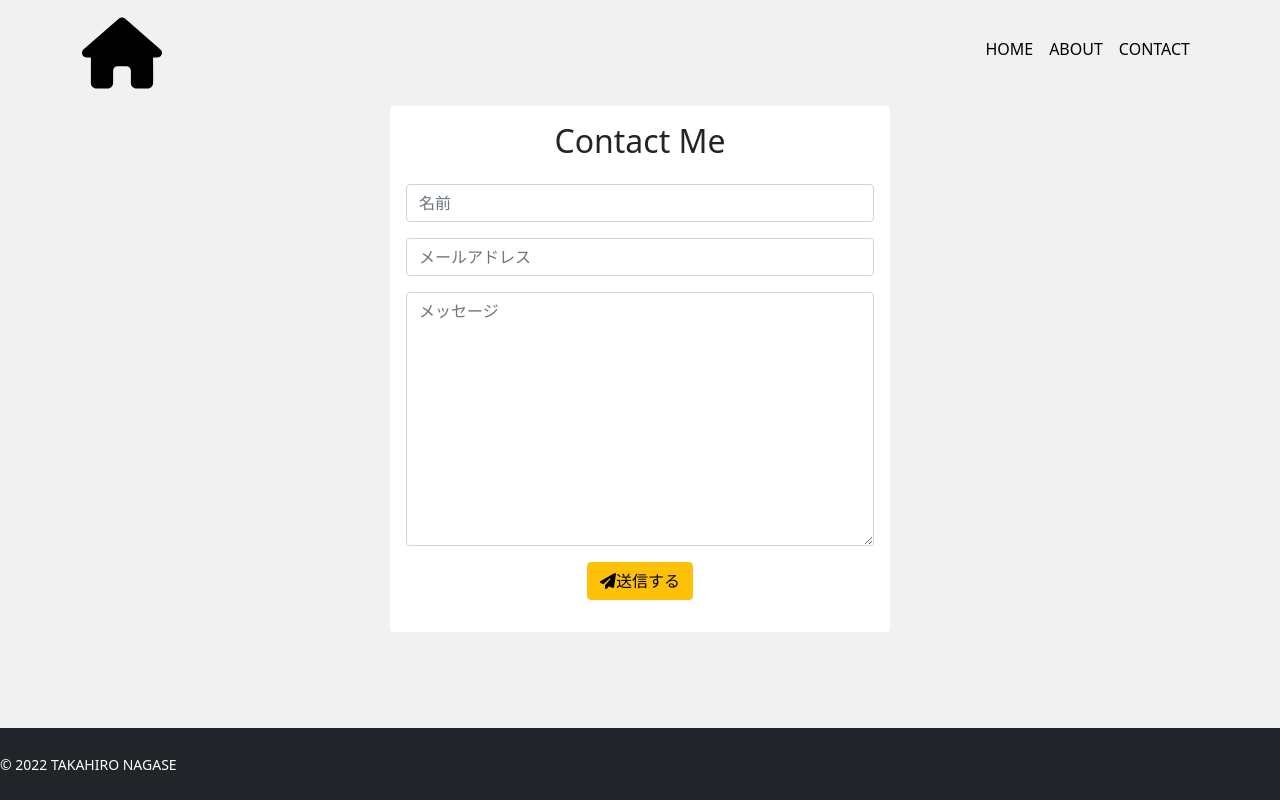
After one commit to userhub2021/django-portfolio, a Django app: page /contact/ in a window 1280 px wide. The commit adds this page. Run offline with Django 3.2, Linux system fonts and the light colour scheme; some libraries are stand-ins or nearby versions.

Commit message:
ポートフォリオ完成

```diff
--- a/app/admin.py
+++ b/app/admin.py
@@ -1,8 +1,10 @@
 from django.contrib import admin
-from .models import Education, Experience, Profile, Work
+from .models import Education, Experience, Profile, Software, Technical, Work
 # Register your models here.
 
 admin.site.register(Profile)
 admin.site.register(Work)
 admin.site.register(Experience)
 admin.site.register(Education)
+admin.site.register(Software)
+admin.site.register(Technical)
--- /dev/null
+++ b/app/forms.py
@@ -0,0 +1,7 @@
+from unicodedata import name
+from django import forms
+
+class ContactForm(forms.Form):
+    name = forms.CharField(max_length=100, label='名前')
+    email = forms.EmailField(max_length=100, label='メールアドレス')
+    message = forms.CharField(label='メッセージ', widget=forms.Textarea())
--- a/app/static/CSS/style.css
+++ b/app/static/CSS/style.css
@@ -106,3 +106,35 @@ main {
 .icon {
     padding: 10px 8px;
 }
+
+.stra-rating {
+    position: relative;
+    font-size: 30px;
+    word-wrap: normal!important;
+}
+
+.stra-rating-front {
+    position: absolute;
+    top: 0;
+    left: 0;
+    overflow: hidden;
+    color: #EE6C4D;
+}
+
+.stra-rating-back {
+    color: #ccc;
+}
+
+.contact {
+    max-width: 500px;
+
+}
+
+.form-control:focus {
+    border-color: hsl(12, 83%, 62%);
+    box-shadow: none;
+}
+
+.card {
+    border: none;
+}
--- a/app/templates/app/base.html
+++ b/app/templates/app/base.html
@@ -25,7 +25,7 @@
                     <a href="{% url 'about' %}" class="nav-link nav-color">ABOUT</a>
                 </li>
                 <li class="nav-item mr-3">
-                    <a href="/" class="nav-link nav-color">CONTACT</a>
+                    <a href="{% url 'contact' %}" class="nav-link nav-color">CONTACT</a>
                 </li>
             </ul>
         </div>
--- /dev/null
+++ b/app/templates/app/contact.html
@@ -0,0 +1,27 @@
+{% extends 'app/base.html' %}
+{% load widget_tweaks %}
+
+{% block content %}
+
+<div class="card text-center contact mx-auto rounded">
+    <div class="card-body">
+        <h2 class="mb-4">Contact Me</h2>
+        <form method="post">
+            {% csrf_token %}
+            <div class="mb-3">
+                {% render_field form.name class='form-control' placeholder='名前'%}
+            </div>
+            <div class="mb-3">
+                {% render_field form.email class='form-control' placeholder='メールアドレス'%}
+            </div>
+            <div class="mb-3">
+                {% render_field form.message class='form-control' placeholder='メッセージ'%}
+            </div>
+            <div class="mb-3">
+                <button class="btn btn-warning" type="submit"><i class="fas fa-paper-plane"></i>送信する</button>
+            </div>
+        </form>
+    </div>
+</div>
+
+{% endblock %}
--- a/app/urls.py
+++ b/app/urls.py
@@ -5,4 +5,6 @@ urlpatterns = [
     path('', views.IndexView.as_view(), name='index'),
     path('detail/<int:pk>', views.DetailView.as_view(), name='detail'),
     path('about/', views.AboutView.as_view(), name='about'),
+    path('contact/', views.ContactView.as_view(), name='contact'),
+    path('thanks/', views.ThanksView.as_view(), name='thanks'),
 ]
--- a/app/views.py
+++ b/app/views.py
@@ -1,6 +1,12 @@
-from django.shortcuts import render
+import email
+from django.shortcuts import render, redirect
 from django.views.generic import View
-from .models import Profile, Work, Education, Experience
+from .forms import ContactForm
+from .models import Profile, Work, Education, Experience, Software, Technical
+from django.conf import settings
+from django.core.mail import BadHeaderError, EmailMessage
+from django.http import HttpResponse
+import textwrap
 
 # Create your views here.
 
@@ -29,8 +35,68 @@ class AboutView(View):
             profile_data = profile_data.order_by('-id')[0]
             experience_data = Experience.objects.order_by('-id')
             education_data = Education.objects.order_by('-id')
+            software_data = Software.objects.order_by('-id')
+            technical_data = Technical.objects.order_by('-id')
         return render(request, 'app/about.html', {
             'profile_data':profile_data,
             'experience_data':experience_data,
             'education_data':education_data,
+            'software_data':software_data,
+            'technical_data':technical_data,
         })
+
+class ContactView(View):
+    def get(self, request, *args, **kwargs):
+        form = ContactForm(request.POST or None)
+        return render(request, 'app/contact.html', {
+            'form': form
+        })
+
+    def post(self, request, *args, **kwargs):
+        form = ContactForm(request.POST or None)
+
+        if form.is_valid():
+            name = form.cleaned_data['name']
+            email = form.cleaned_data['email']
+            message = form.cleaned_data['message']
+            subject = 'お問い合わせありがとうございます。'
+            contact  =textwrap.dedent('''
+                 ※このメールはシステムからの自動返信です。
+
+                 {name} 様
+
+                 お問い合わせありがとうございました。
+                 以下の内容でお問い合わせを受け付けました。
+                 内容を確認させていただき、ご返信させていただきますので、少々お待ちください。
+
+                 --------------------
+                 ■お名前
+                 {name}
+
+                 ■メールアドレス
+                 {email}
+
+                 ■メッセージ
+                 {message}
+                 ---------------------
+                ''').format(
+                    name=name,
+                    email=email,
+                    message=message,
+                )
+            to_list = [email]
+            bcc_list =[settings.EMAIL_HOST_USER]
+
+            try:
+                message = EmailMessage(subject=subject, body=contact, to=to_list, bcc=bcc_list)
+                message.send()
+            except BadHeaderError:
+                return HttpResponse('無効なヘッダが検出されました。')
+            return redirect('thanks')
+        return render(request, 'app/contact.html', {
+            'form': form
+        })
+
+class ThanksView(View):
+    def get(self, request, *args, **kwargs):
+        return render(request, 'app/thanks.html')
--- a/mysite/settings.py
+++ b/mysite/settings.py
@@ -124,6 +124,8 @@ STATIC_URL = '/static/'
 MEDIA_URL = '/media/'
 MEDIA_ROOT = os.path.join(BASE_DIR, 'media')
 
+EMAIL_BACKEND = 'django.core.mail.backends.console.EmailBackend'
+
 # Default primary key field type
 # https://docs.djangoproject.com/en/3.2/ref/settings/#default-auto-field
 
```
Also changed, not shown: app/models.py (+17 -0 lines), app/templates/app/about.html (+35 -0 lines), app/templates/app/thanks.html (added, +12 -0 lines), app/migrations/0006_software_techical.py (added), app/migrations/0007_rename_techical_technical.py (added).
